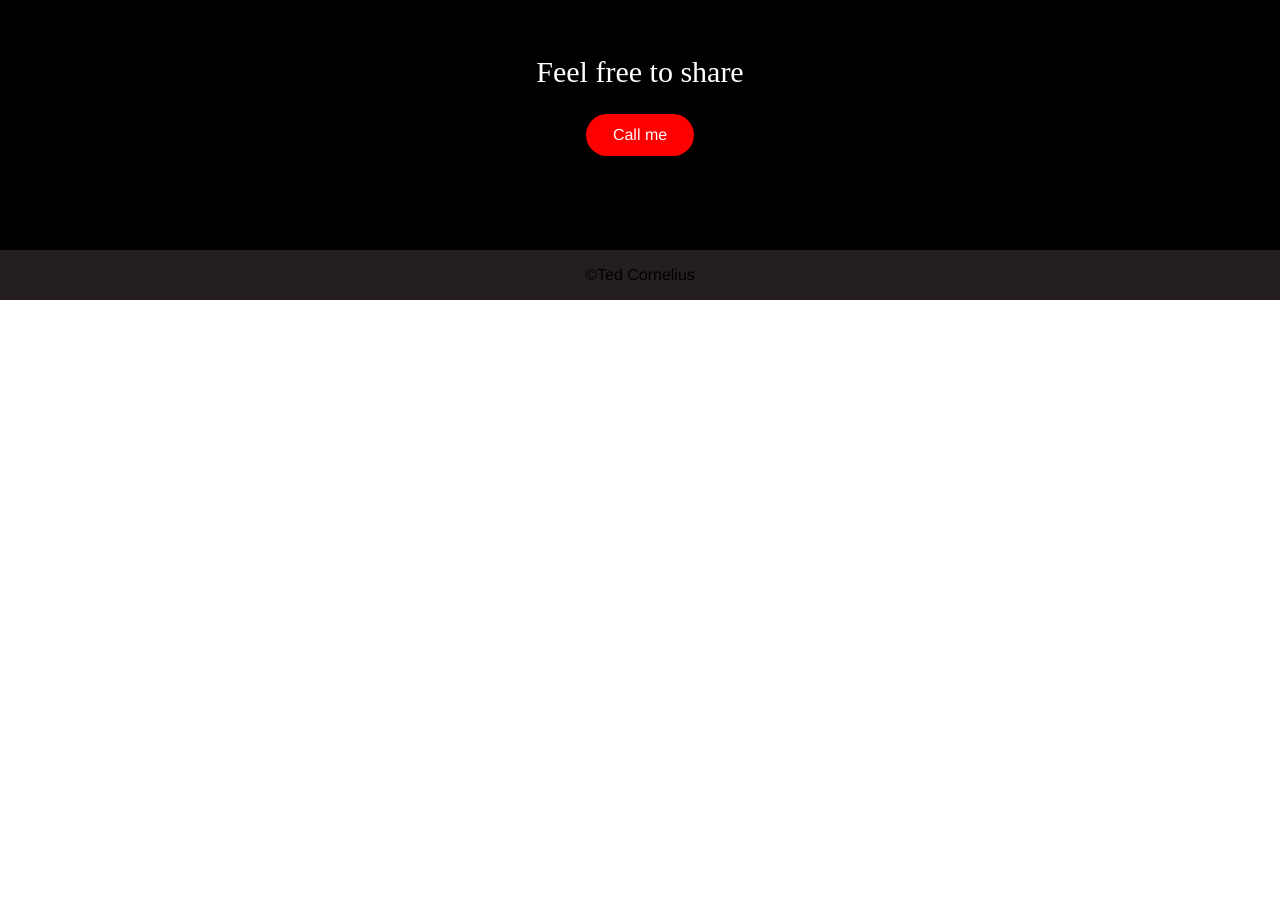
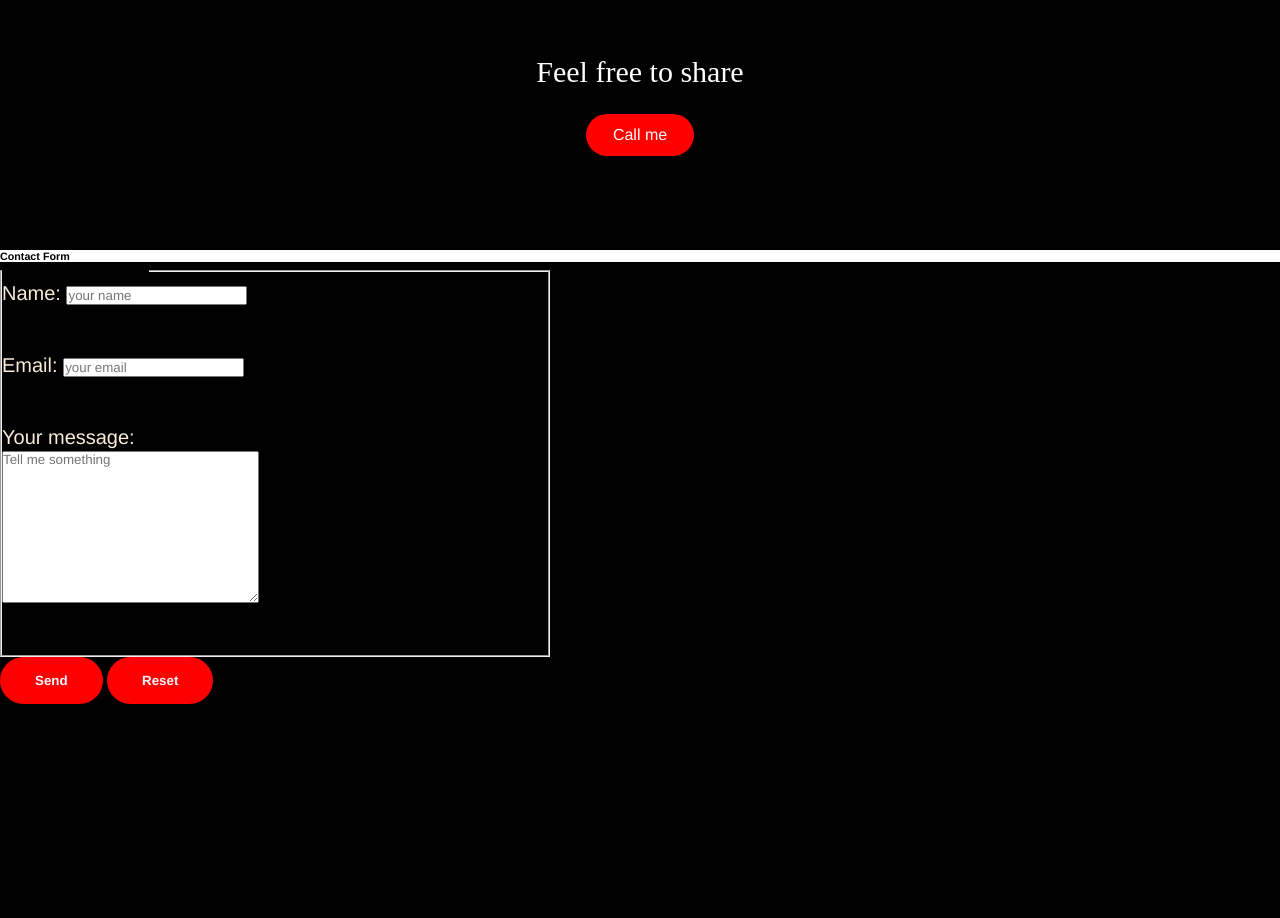
Before and after one commit to t-ed-c/personal-portfolio, a plain HTML site: page index.html in a window 1280 px wide. Shown: the part 2182-3100 px from the top of the page. Before the commit the page ends 2482 px from the top, so only its background shows below. Drawn offline with Linux system fonts and the light colour scheme.

Commit message:
added contact list

```diff
--- a/index.html
+++ b/index.html
@@ -48,6 +48,28 @@
         <p>Feel free to share</p>
         <a class="button-two" href="contact">Call me</a>
     </div>
+    <h6>Contact Form</h6>
+
+    <form class="hero" action="http://httpbin.org/get" method="git">
+    <fieldset class="about-text">
+        <legend >Send me a message</legend>
+        <p>
+            <label for="name">Name:</label>
+            <input type="text" name="name"id="name" placeholder="your name" required>
+        </p>
+        <p>
+            <label for="email">Email:</label>
+            <input type="email" name="email"id="email" placeholder="your email" required>
+        </p>
+        <p>
+            <label for="message">Your message:</label>
+            <br>
+            <textarea name="message" id="message" cols="30" rows="10" placeholder="Tell me something"></textarea>
+        </p>
+    </fieldset>
+    <button type="submit">Send</button>
+    <button type="reset">Reset</button>
+   </form>
     <footer>
         <p class="end">&copy;Ted Cornelius</p>
     </footer>
```
